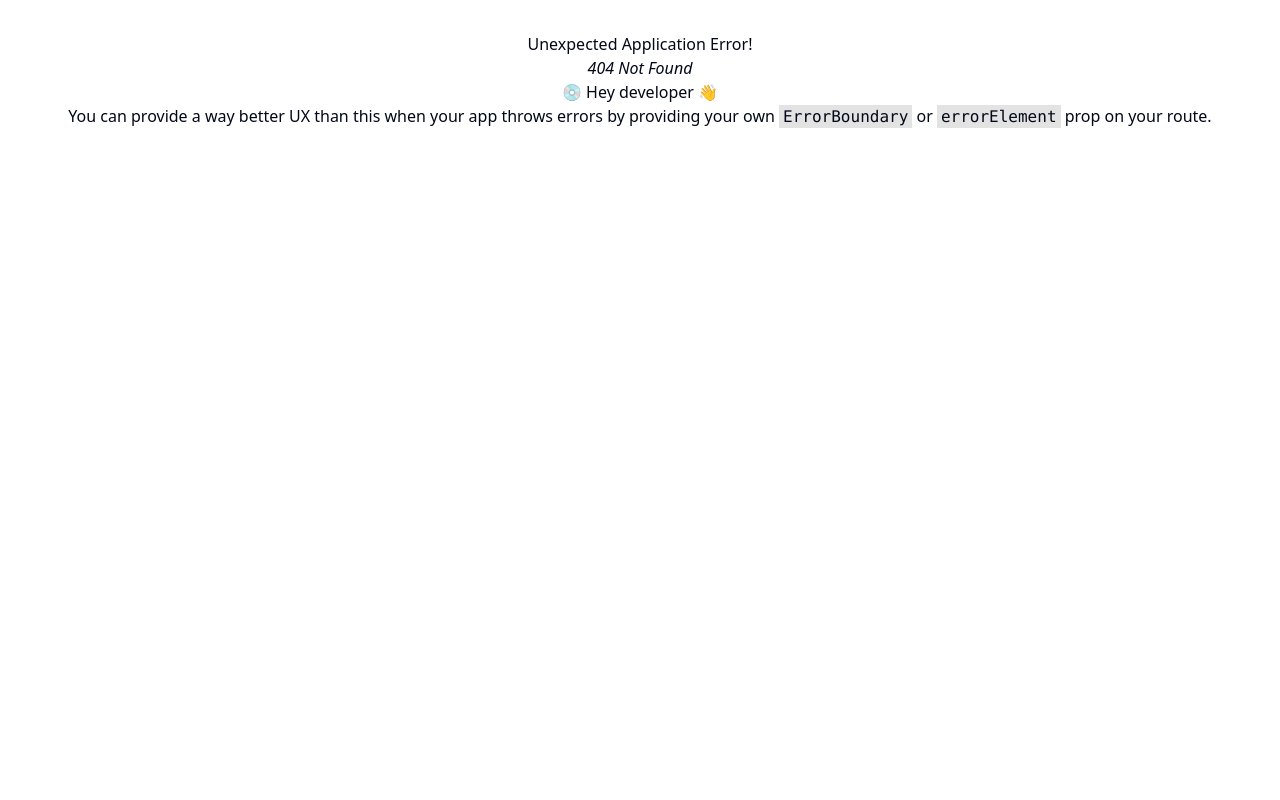
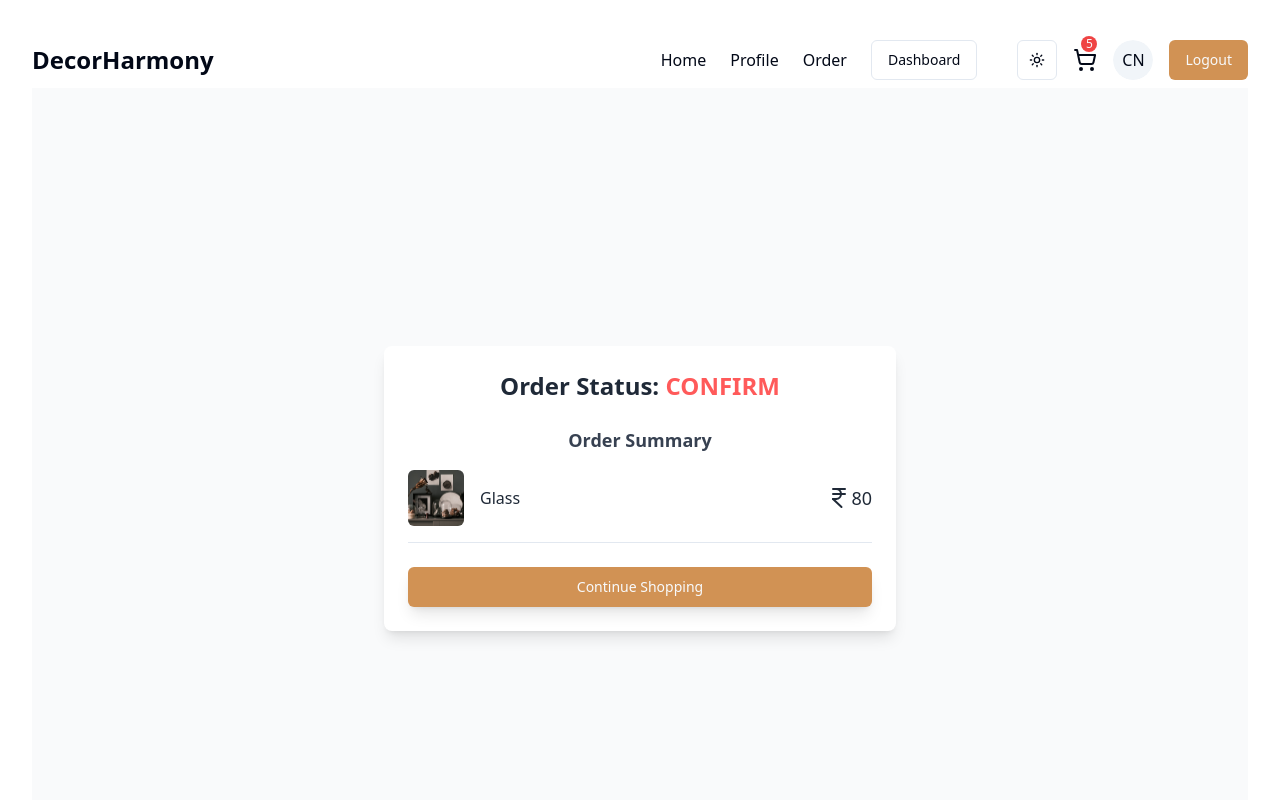
Before and after one commit to Sanjay17u/DecorHarmony, a React (Vite) app in the folder client/: page /user/orders in a window 1280 px wide. Before the commit this address had no page. Shown: the top 800 px of the page. Built offline with nearby package versions, Linux system fonts and the light colour scheme.

Commit message:
All Client Major Work Is Done Now MOve oN to Backend.

```diff
--- a/client/src/App.tsx
+++ b/client/src/App.tsx
@@ -14,6 +14,7 @@
 import Marketplace from './admin/Marketplace'
 import AddMenu from './admin/AddMenu'
 import Orders from './admin/Orders'
+import Success from './components/ui/Success'
 
 
 const appRouter = createBrowserRouter([
@@ -47,6 +48,11 @@
       {
         path: "/DecorDetail/:id",
         element: <DecorDetail/>
+      },
+
+      {
+        path: "/user/orders",
+        element: <Success/>
       },
 
 
--- a/client/src/components/NavBar.tsx
+++ b/client/src/components/NavBar.tsx
@@ -56,7 +56,7 @@
             <div className="hidden md:flex items-center gap-6">
               <Link to="/">Home</Link>
               <Link to="/profile">Profile</Link>
-              <Link to="/order/status">Order</Link>
+              <Link to="/user/orders">Order</Link>
 
               {admin && (
                 <Menubar>
@@ -175,7 +175,7 @@
             <span>Profile</span>
           </Link>
           <Link
-            to="/profile"
+            to="/user/orders"
             className="flex items-center gap-4 hover:bg-gray-200 px-3 py-2 rounded-lg cursor-pointer hover:text-gray-900 font-medium"
           >
             <ShoppingBag />
--- /dev/null
+++ b/client/src/components/ui/Success.tsx
@@ -0,0 +1,65 @@
+import Image from "@/assets/HeroImage.jpg";
+import { IndianRupee } from "lucide-react";
+import { Separator } from "./separator";
+import { Link } from "react-router-dom";
+import { Button } from "./button";
+
+const Success = () => {
+  const orders = [1, 2, 3];
+
+  if (orders.length == 0)
+    return (
+      <div className="flex items-center justify-center min-h-screen">
+        <h1 className="font-bold text-2xl text-gray-700 dark:text-gray-300">
+          Order Not Found
+        </h1>
+      </div>
+    );
+
+  return (
+    <>
+      <div className="flex items-center justify-center min-h-screen bg-gray-50 dark:gray-900 px-4">
+        <div className="bg-white dark:bg-gray-800 shadow-lg rounded-lg p-6 max-w-lg w-full">
+          <div className="text-center mb-6">
+            <h1 className="text-2xl font-bold text-gray-800 dark:text-gray-200">
+              Order Status:{" "}
+              <span className="text-[#FF5A5A]">{"confirm".toUpperCase()}</span>
+            </h1>
+          </div>
+          <div className="mb-6">
+            <h2 className="text-lg font-semibold text-gray-700 dark:text-gray-300 mb-4">
+              Order Summary
+            </h2>
+            {/* Your Order Item Display here */}
+            <div className="mb-4">
+              <div className="flex justify-between items-center">
+                <div className="flex items-center">
+                  <img
+                    src={Image}
+                    className="w-14 h-14 rounded-md object-cover"
+                  />
+                  <h3 className="ml-4 text-gray-800 dark:text-gray-200 font-medium">
+                    Glass
+                  </h3>
+                </div>
+                <div className="text-right">
+                  <div className="text-gray-800 dark:text-gray-200 flex items-center">
+                    <IndianRupee />
+                    <span className="text-lg font-medium">80</span>
+                  </div>
+                </div>
+              </div>
+              <Separator className="my-4" />
+            </div>
+            {/* Order Items Done here */}
+          </div>
+          <Link to="/cart">
+          <Button className="bg-orange hover:bg-hoverOrange w-full py-3 rounded-md shadow-lg" >Continue Shopping</Button>
+          </Link>
+        </div>
+      </div>
+    </>
+  );
+};
+
+export default Success;
```
